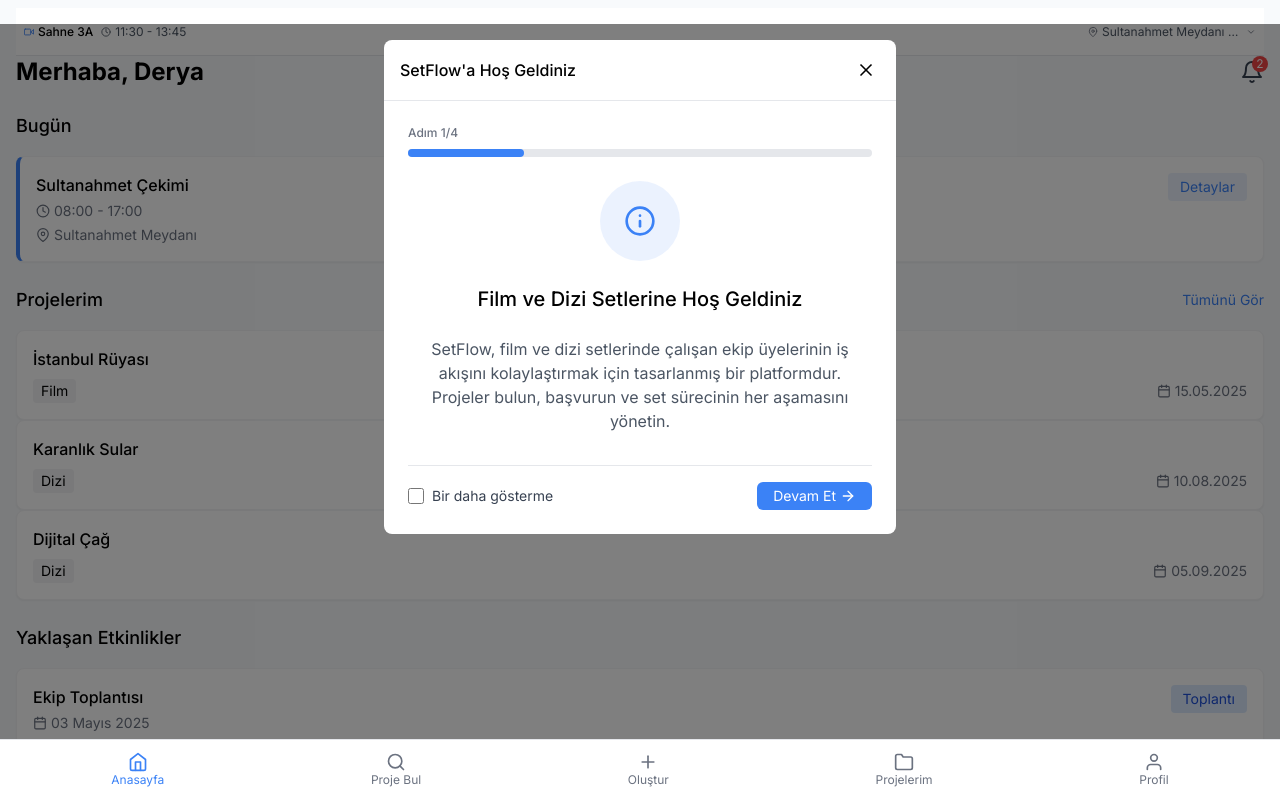
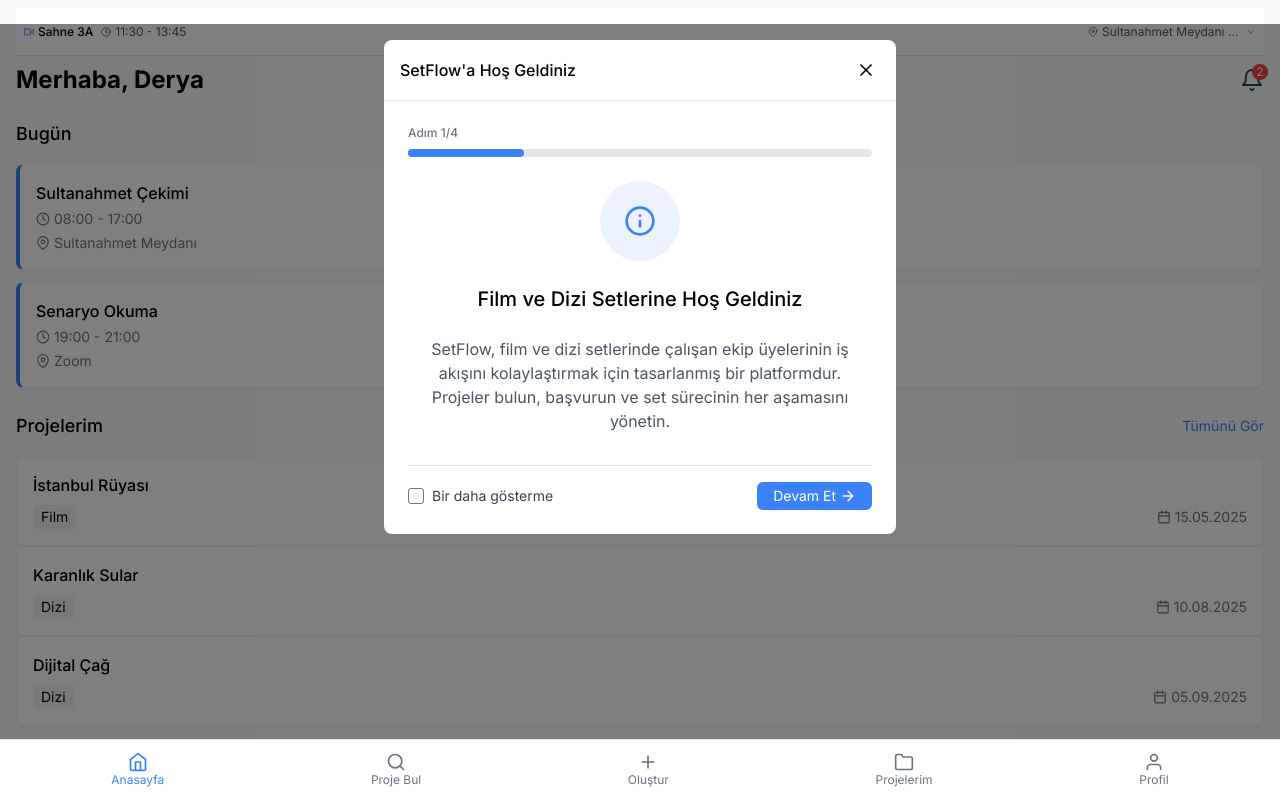
Before and after one commit to ismetkaradag/setflow, a Next.js app: page /anasayfa in a window 1280 px wide. Shown: the top 800 px of the page. Built offline with nearby package versions, Linux system fonts and the light colour scheme.

Commit message:
Fixes v1.2

```diff
--- a/app/(main)/anasayfa/page.tsx
+++ b/app/(main)/anasayfa/page.tsx
@@ -65,6 +65,14 @@ export default function HomePage() {
       time: '08:00 - 17:00',
       location: 'Sultanahmet Meydanı',
       type: 'shooting' // shooting, meeting, preparation
+    },
+    {
+      id: '2',
+      projectId: '1',
+      title: 'Senaryo Okuma',
+      time: '19:00 - 21:00',
+      location: 'Zoom',
+      type: 'meeting'
     }
   ];
 
@@ -130,7 +138,7 @@ export default function HomePage() {
         {todayEvents.length > 0 ? (
           <div className="space-y-3">
             {todayEvents.map(event => (
-              <div key={event.id} className="card border-l-4 border-l-primary">
+              <div key={event.id} className="card border-l-4 border-l-primary cursor-pointer" onClick={() => {window.location.href = `/proje/${event.projectId}`}}>
                 <div className="flex justify-between items-start">
                   <div>
                     <h3 className="font-medium">{event.title}</h3>
@@ -143,12 +151,6 @@ export default function HomePage() {
                       <span>{event.location}</span>
                     </div>
                   </div>
-                  <Link
-                    href={`/proje/${event.projectId}`}
-                    className="px-3 py-1 bg-primary/10 text-primary text-sm rounded"
-                  >
-                    Detaylar
-                  </Link>
                 </div>
               </div>
             ))}
@@ -162,7 +164,7 @@ export default function HomePage() {
       <div className="space-y-4">
         <div className="flex justify-between items-center">
           <h2 className="text-lg font-medium">Projelerim</h2>
-          <Link href="/proje-bul" className="text-primary text-sm">
+          <Link href="/projelerim" className="text-primary text-sm">
             Tümünü Gör
           </Link>
         </div>
--- a/app/(main)/proje/[id]/page.tsx
+++ b/app/(main)/proje/[id]/page.tsx
@@ -70,7 +70,7 @@ export default function ProjectDetailPage() {
   return (
     <div className="space-y-6">
       <div className="flex items-center gap-2">
-        <Link href="/proje-bul" className="p-2 bg-gray-100 rounded-full">
+        <Link href="/projelerim" className="p-2 bg-gray-100 rounded-full">
           <FiArrowLeft size={16} />
         </Link>
         <h1 className="text-2xl font-bold">{project.title}</h1>
--- a/components/layout/InfoBar.tsx
+++ b/components/layout/InfoBar.tsx
@@ -34,7 +34,7 @@ const InfoBar: React.FC<InfoBarProps> = () => {
   };
 
   return (
-    <div className="sticky top-0 bg-white border-b border-gray-200 shadow-xs z-40 h-12 text-xs">
+    <div className="sticky top-0 bg-white border-b border-gray-200 shadow-xs z-40 h-12 mb-2 text-xs">
       {/* Ana bilgi çubuğu */}
       <div className="px-2 py-1 flex justify-between items-center h-full">
         <div className="flex items-center gap-2">
```
